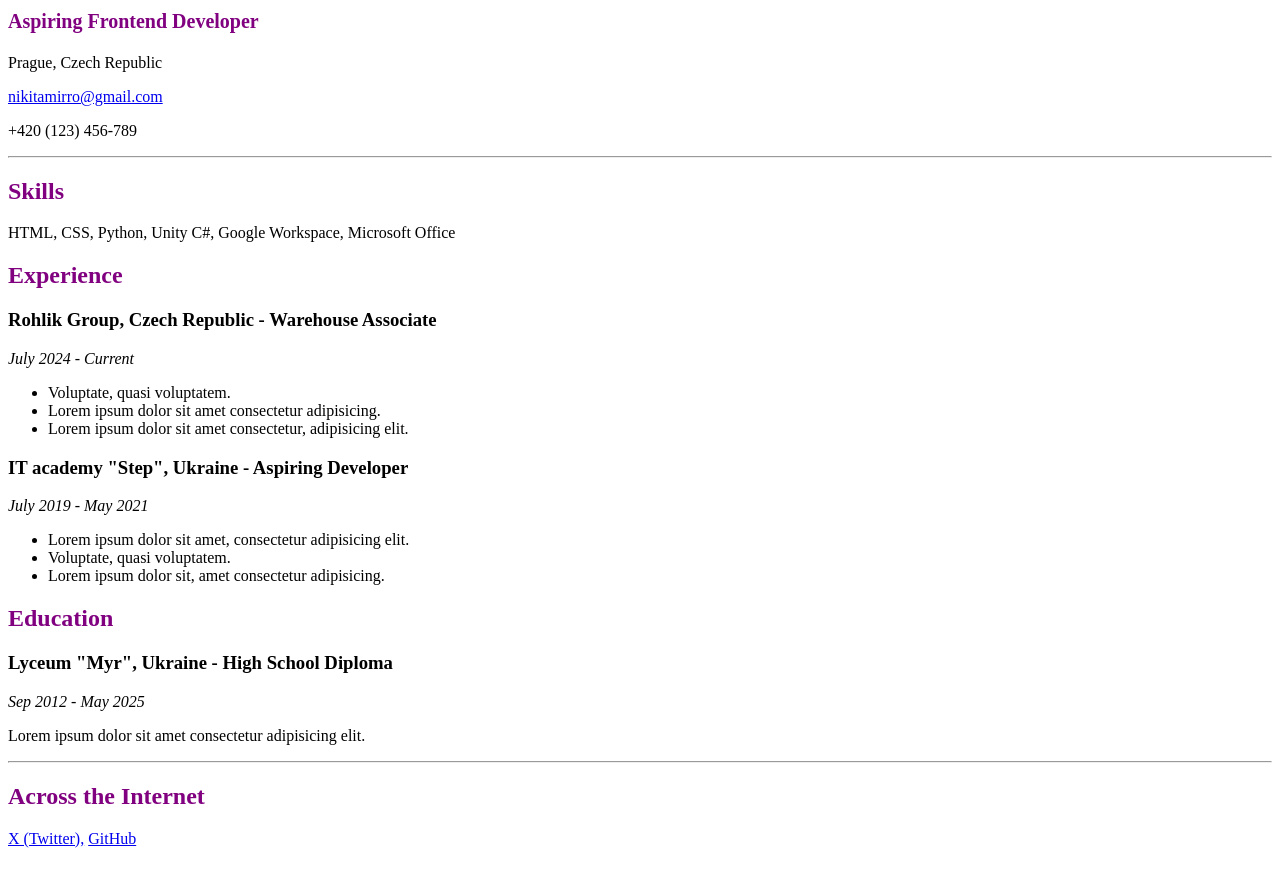
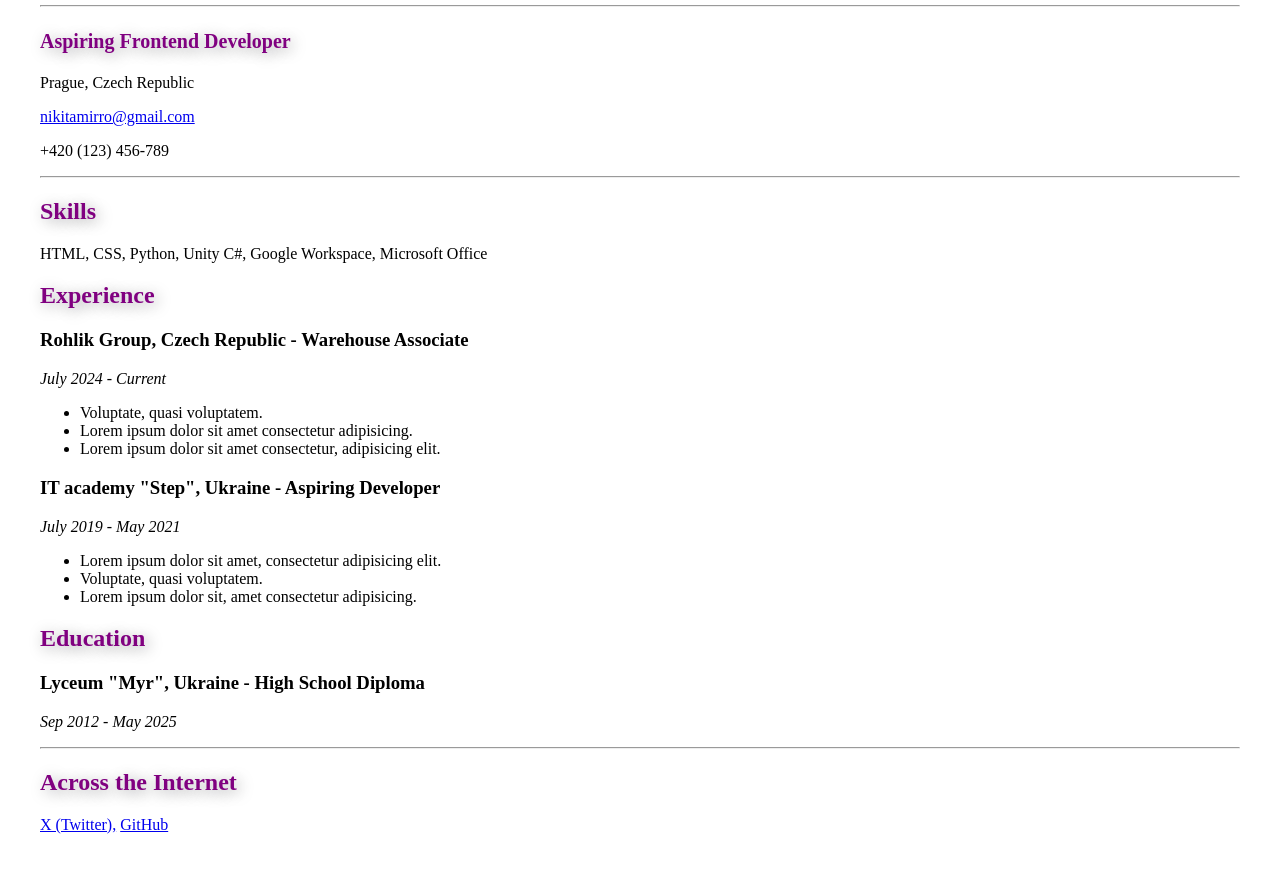
Before and after one commit to nikitamirro/Nikita-Mironov-CV, a plain HTML site: page index.html in a window 1280 px wide. Shown: the part 82-956 px from the top of the page. Drawn offline with Linux system fonts and the light colour scheme.

Commit message:
added body margin and shadows to headers

```diff
--- a/index.html
+++ b/index.html
@@ -8,6 +8,10 @@
     <style>
         h1, h2 {
             color: purple;
+            text-shadow: 3px 3px 15px rgba(0, 0, 20, 0.4);
+        }
+        body {
+            margin: 40px;
         }
     </style>
 </head>
@@ -51,7 +55,6 @@
             <h2>Education</h2>
             <h3>Lyceum "Myr", Ukraine - High School Diploma</h3>
             <p><i>Sep 2012 - May 2025</i></p>
-            <p>Lorem ipsum dolor sit amet consectetur adipisicing elit.</p>
             <hr>
         </section>
     </main>
```
